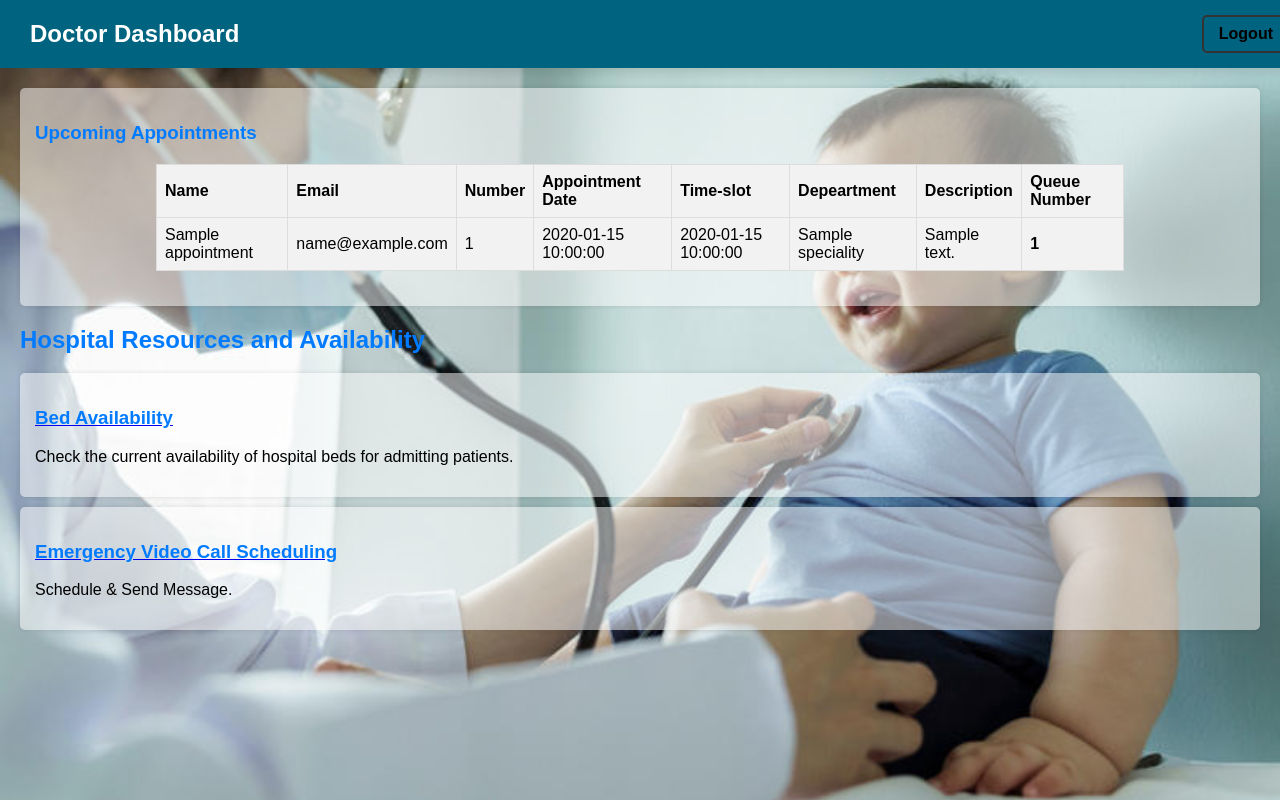
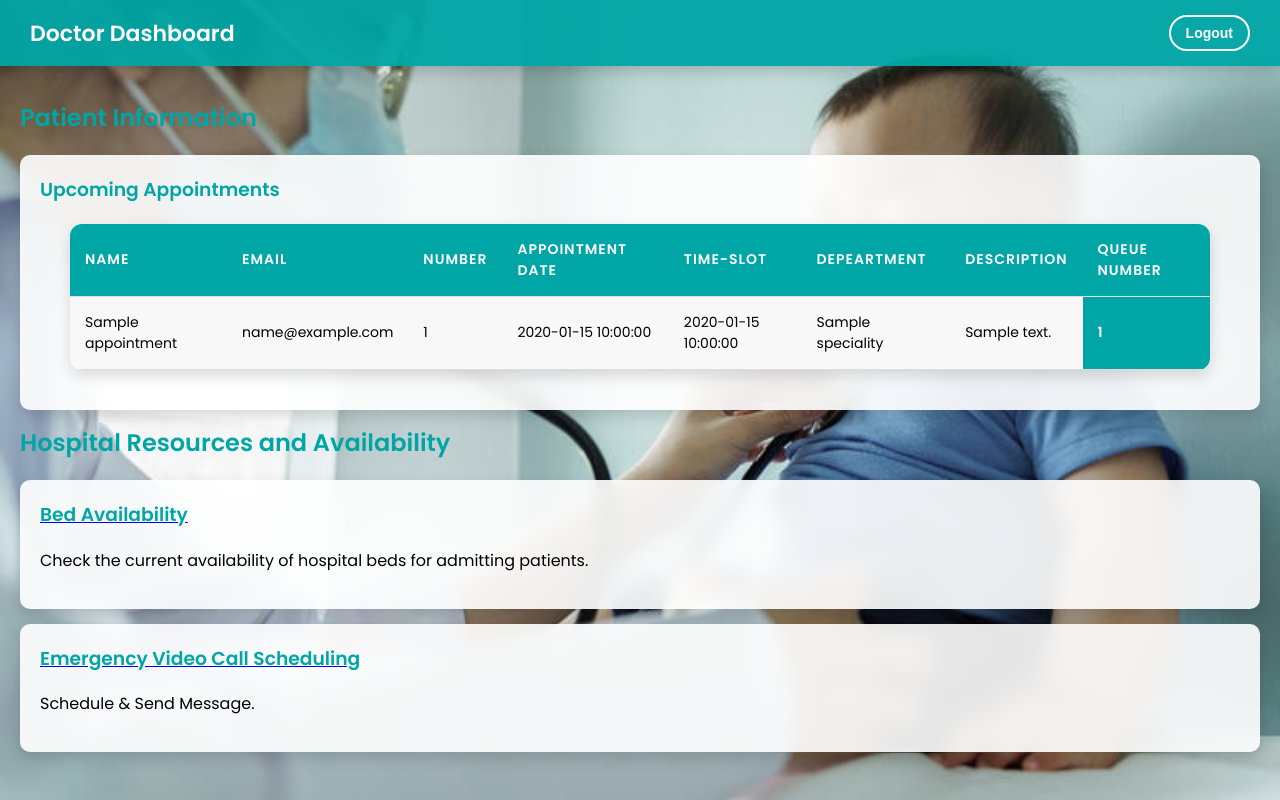
Before and after one commit to abhisek2004/Smart_hospital, a Flask app: template templates/doctor_dash.html in a window 1280 px wide. Run offline with Flask 3, Linux system fonts and the light colour scheme; the template is opened without the code that fills it: most values are stand-ins (such as "Sample title", 1, 10 or a date in 2020).

Commit message:
doctor dash css

```diff
--- a/templates/doctor_dash.html
+++ b/templates/doctor_dash.html
@@ -6,184 +6,227 @@
     <meta name="viewport" content="width=device-width, initial-scale=1.0" />
     <title>Doctor Dashboard</title>
     <style>
+      @import url('https://fonts.googleapis.com/css2?family=Poppins:wght@400;600&display=swap');
+
       body {
-        font-family: Arial, sans-serif;
+        font-family: 'Poppins', sans-serif;
         margin: 0;
         padding: 0;
-        /* background-color: #FFF3C7; */
         background-image: url(../static/images/Pediatrics.jpg);
         background-repeat: no-repeat;
         background-size: cover;
+        background-position: center;
+        background-attachment: fixed;
       }
 
-      header {
-        background-color: #00637f !important;
-        color: white;
-        text-align: center;
-        padding: 10px 0;
-      }
-
-      nav ul {
-        list-style-type: none;
-        padding: 0;
-        background-color: #333;
-        margin: 0;
-        overflow: hidden;
-      }
-
-      nav ul li {
-        display: inline;
-        padding: 14px 20px;
-      }
-
-      nav ul li a {
-        color: white;
-        text-decoration: none;
-      }
-
-      main {
-        padding: 20px;
-      }
-
-      section {
-        margin-bottom: 20px;
-      }
-
-      .card {
-        background-color: rgba(255, 255, 255, 0.5);
-        padding: 15px;
-        margin-bottom: 10px;
-        border-radius: 5px;
-        box-shadow: 0 0 5px rgba(0, 0, 0, 0.1);
-      }
-
-      h2,
-      h3 {
-        color: #007bff;
-      }
-
-      footer {
-        background-color: #333;
-        color: white;
-        text-align: center;
-        padding: 10px 0;
-        position: fixed;
-        bottom: 0;
-        width: 100%;
-      }
-
-      body {
-        font-family: Arial, sans-serif;
-        margin: 0;
-        padding: 0;
-      }
-
-      h1 {
-        text-align: center;
-        margin-top: 20px;
-      }
-
-      table {
-        width: 80%;
-        margin: 20px auto;
-        border-collapse: collapse;
-      }
-
-      th,
-      td {
-        border: 1px solid #dddddd;
-        text-align: left;
-        padding: 8px;
-      }
-
-      th {
-        background-color: #f2f2f2;
-      }
-
-      tr:nth-child(even) {
-        background-color: #f2f2f2;
-      }
-
+      /* Header styling */
       header {
         display: flex;
         justify-content: space-between;
         align-items: center;
-        background: #007bff;
+        flex-wrap: wrap;
+        background: rgba(0, 166, 166, 0.95);
+        /* Healthcare teal */
         color: white;
-        padding: 15px 30px;
-        /* Increased left & right padding */
-        position: fixed;
-        top: 0;
-        left: 0;
-        width: 100%;
-        box-shadow: 0px 4px 10px rgba(0, 0, 0, 0.1);
-        z-index: 1000;
-      }
-
-      h1 {
-        margin: 0;
-        font-size: 24px;
-      }
-
-      header {
-        display: flex;
-        justify-content: space-between;
-        align-items: center;
-        background: #ffffff;
-        /* White background */
-        /* color: #333; */
-        /* Dark text color */
         padding: 15px 30px;
         position: fixed;
         top: 0;
         left: 0;
         width: 100%;
-        /* box-shadow: 0px 4px 10px rgba(0, 0, 0, 0.1); */
+        box-shadow: 0px 4px 15px rgba(0, 0, 0, 0.2);
         z-index: 1000;
+        box-sizing: border-box;
       }
 
-      h1 {
+      /* Logo/Title */
+      header h1 {
         margin: 0;
-        font-size: 24px;
+        font-size: 22px;
+        font-weight: 600;
+        flex: 1;
+        min-width: 180px;
       }
 
+      /* Logout button */
       .logout-btn {
         background: transparent;
-        /* No background */
-        /* color: #333; */
-        /* Dark text color */
-        border: 2px solid #333;
-        /* Subtle border */
+        color: white;
+        border: 2px solid white;
         padding: 8px 15px;
-        border-radius: 5px;
+        border-radius: 30px;
         cursor: pointer;
-        font-size: 16px;
+        font-size: 14px;
         font-weight: bold;
         transition: all 0.3s ease;
-        outline: none;
-        margin-right: 20px;
-        /* Moves button slightly inward */
+        white-space: nowrap;
       }
 
-      /* .logout-btn:hover { */
-      /* background: #f0f0f0; */
-      /* Light gray hover effect */
-      /* } */
+      .logout-btn:hover {
+        background: white;
+        color: #00a6a6;
+      }
 
-      /* Responsive fix */
-      @media (max-width: 600px) {
+      /* Navigation */
+      nav {
+        width: 100%;
+        background: rgba(51, 51, 51, 0.9);
+        text-align: center;
+        margin-top: 60px;
+      }
+
+      nav ul {
+        list-style: none;
+        padding: 0;
+        margin: 0;
+        display: flex;
+        justify-content: center;
+        flex-wrap: wrap;
+      }
+
+      nav ul li {
+        margin: 5px 10px;
+      }
+
+      nav ul li a {
+        display: block;
+        padding: 10px 15px;
+        color: white;
+        text-decoration: none;
+        font-size: 14px;
+        transition: background 0.3s ease;
+      }
+
+      nav ul li a:hover {
+        background: #00a6a6;
+        border-radius: 5px;
+      }
+
+      /* Main content */
+      main {
+        padding: 100px 20px 20px;
+      }
+
+      /* Card sections */
+      .card {
+        background: rgba(255, 255, 255, 0.9);
+        padding: 20px;
+        margin-bottom: 15px;
+        border-radius: 10px;
+        box-shadow: 0 6px 15px rgba(0, 0, 0, 0.15);
+        backdrop-filter: blur(10px);
+        transition: transform 0.3s ease;
+      }
+
+      .card:hover {
+        transform: translateY(-5px);
+      }
+
+      h2,
+      h3 {
+        color: #00a6a6;
+        margin-top: 0;
+      }
+
+      /* Modern table styling */
+      table {
+        width: 95%;
+        margin: 20px auto;
+        border-collapse: collapse;
+        background: rgba(255, 255, 255, 0.95);
+        border-radius: 12px;
+        overflow: hidden;
+        box-shadow: 0 6px 15px rgba(0, 0, 0, 0.15);
+        text-align: left;
+      }
+
+      th,
+      td {
+        padding: 15px;
+        font-size: 14px;
+        border-bottom: 1px solid #ddd;
+      }
+
+      th {
+        background: #00a6a6;
+        color: white;
+        font-weight: 600;
+        text-transform: uppercase;
+        letter-spacing: 1px;
+      }
+
+      tr:nth-child(even) {
+        background-color: #f8f8f8;
+      }
+
+      tr:hover {
+        background-color: #f1f1f1;
+        cursor: pointer;
+      }
+
+      /* Footer */
+      footer {
+        background-color: rgba(0, 0, 0, 0.85);
+        color: white;
+        text-align: center;
+        padding: 12px 0;
+        position: fixed;
+        bottom: 0;
+        width: 100%;
+        font-size: 14px;
+      }
+
+      /* Responsive styles */
+      @media (max-width: 768px) {
         header {
           flex-direction: column;
-          text-align: center;
-          padding: 15px;
+          align-items: flex-start;
+          padding: 10px 15px;
+          text-align: left;
+        }
+
+        header h1 {
+          font-size: 18px;
+          margin-bottom: 5px;
         }
 
         .logout-btn {
-          margin-top: 10px;
-          width: 100px;
+          align-self: flex-end;
+          padding: 6px 12px;
+          font-size: 12px;
+          margin-top: 5px;
+        }
+
+        nav ul {
+          flex-direction: column;
+          gap: 5px;
+        }
+
+        nav ul li a {
+          padding: 8px;
+          font-size: 13px;
+        }
+
+        table {
+          width: 100%;
+          display: block;
+          overflow-x: auto;
+          white-space: nowrap;
+        }
+
+        th,
+        td {
+          padding: 10px;
+          font-size: 12px;
+        }
+
+        footer {
+          position: static;
+          padding: 8px;
+          font-size: 12px;
         }
       }
     </style>
+
   </head>
 
   <body>
```
